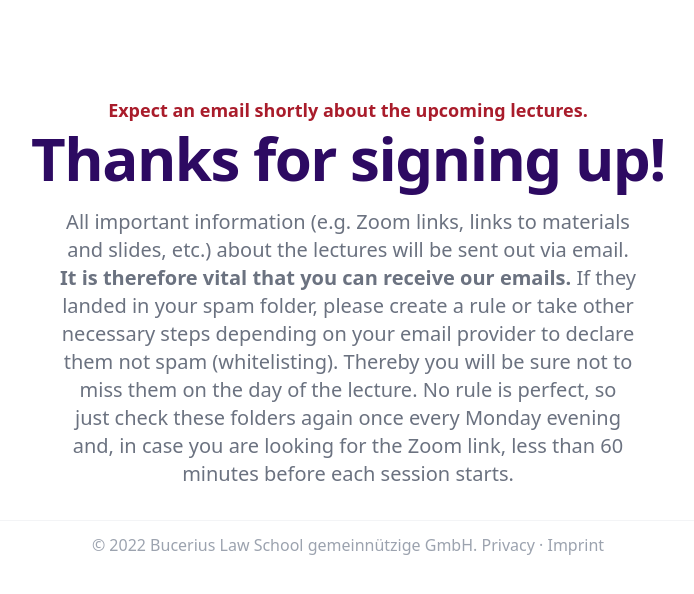
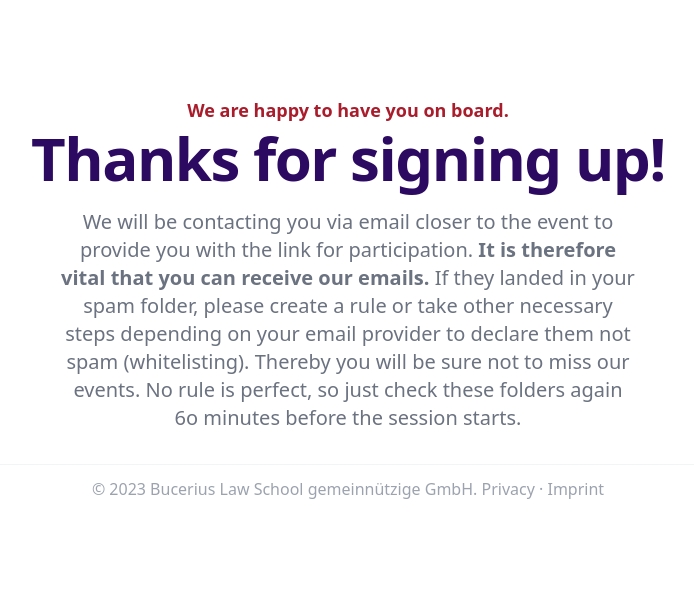
Before and after one commit to cltds/essentials, a website: page confirmation.html in a window 1280 px wide. Shown: the whole page, without its empty margins (292-986 px from the left). Drawn offline with Linux system fonts and the light colour scheme; a web font is replaced by a local one.

Commit message:
Update Special Edition SG

```diff
--- a/confirmation.html
+++ b/confirmation.html
@@ -18,9 +18,9 @@
 <div class="bg-white">
   <div class="mx-auto max-w-7xl pt-16 px-4 pb-8 sm:pt-24 sm:px-6 lg:px-8">
     <div class="text-center">
-      <h2 class="text-lg font-semibold text-blsRed">Expect an email shortly about the upcoming lectures.</h2>
+      <h2 class="text-lg font-semibold text-blsRed">We are happy to have you on board.</h2>
       <p class="mt-1 text-4xl font-bold tracking-tight text-smuViolet sm:text-5xl lg:text-6xl">Thanks for signing up!</p>
-      <p class="mx-auto mt-5 max-w-xl text-xl text-gray-500">All important information (e.g. Zoom links, links to materials and slides, etc.) about the lectures will be sent out via email. <strong>It is therefore vital that you can receive our emails. </strong>If they landed in your spam folder, please create a rule or take other necessary steps depending on your email provider to declare them not spam (whitelisting). Thereby you will be sure not to miss them on the day of the lecture. No rule is perfect, so just check these folders again once every Monday evening and, in case you are looking for the Zoom link, less than 60 minutes before each session starts.
+      <p class="mx-auto mt-5 max-w-xl text-xl text-gray-500">We will be contacting you via email closer to the event to provide you with the link for participation. <strong>It is therefore vital that you can receive our emails. </strong>If they landed in your spam folder, please create a rule or take other necessary steps depending on your email provider to declare them not spam (whitelisting). Thereby you will be sure not to miss our events. No rule is perfect, so just check these folders again 6o minutes before the session starts.
 	</p>
     </div>
   </div>
@@ -28,7 +28,7 @@
 <footer class="bg-blsWhite" aria-labelledby="footerHeading">
 		<div class="border-t border-gray-100">
 			<p class="text-base text-gray-400 text-center mt-3">
-				&copy; 2022 Bucerius Law School gemeinn&uuml;tzige GmbH.
+				&copy; 2023 Bucerius Law School gemeinn&uuml;tzige GmbH.
 				<a href="https://www.law-school.de/international/legal/privacy-policy"> Privacy</a> · <a href="https://www.law-school.de/international/legal/privacy-policy">Imprint</a>
 			</p>
 		</div>
```
